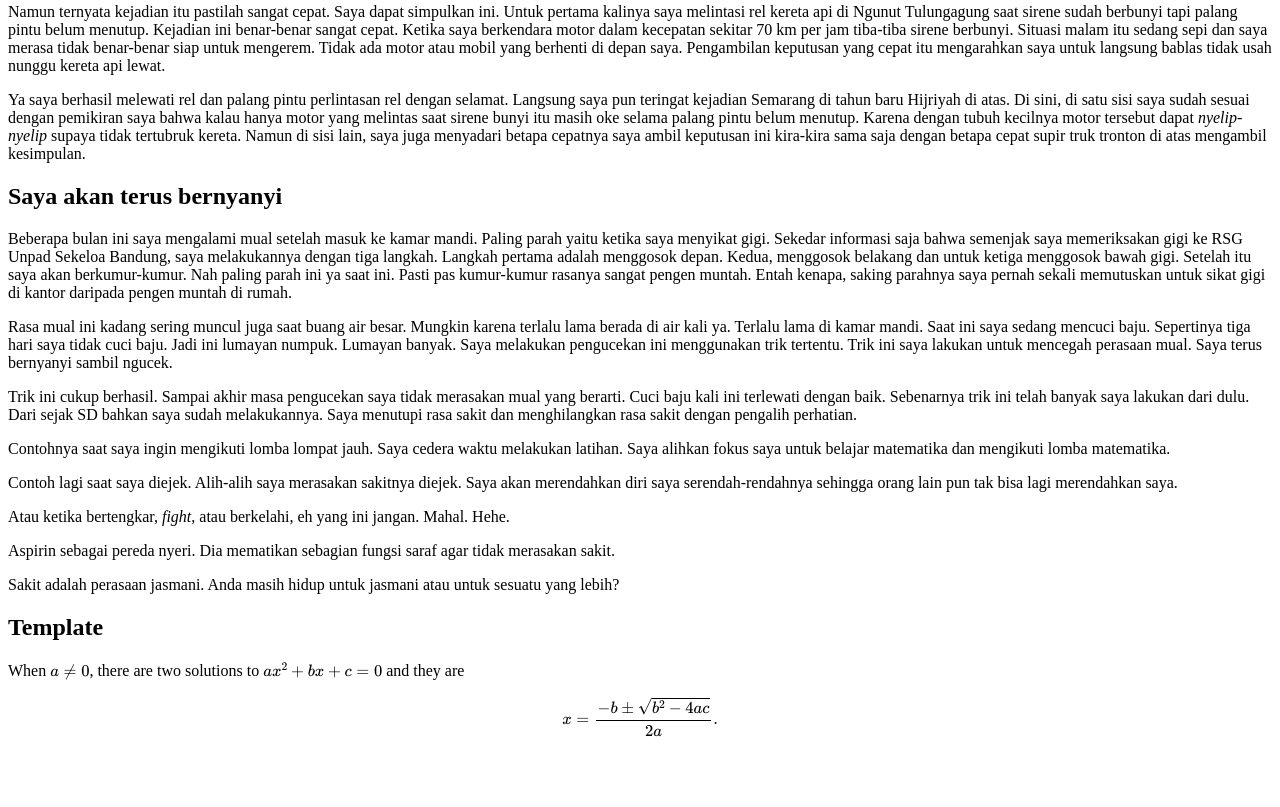
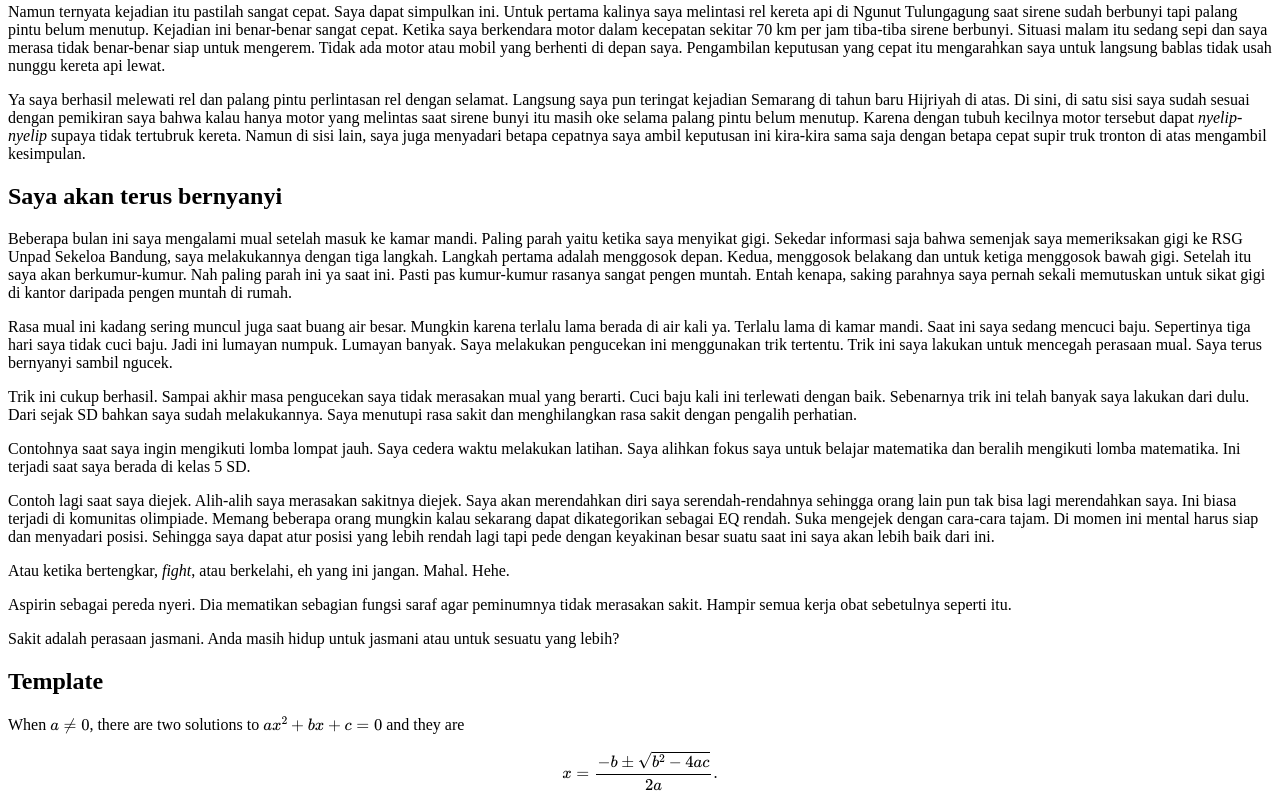
Before and after one commit to paggalih/reflection, a plain HTML site: page index.html in a window 1280 px wide. Shown: the part 3070-3877 px from the top of the page. Before the commit the page ends 3823 px from the top, so only its background shows below. Drawn offline with nearby package versions, Linux system fonts and the light colour scheme.

Commit message:
Update index.html

```diff
--- a/index.html
+++ b/index.html
@@ -212,13 +212,13 @@ span[data-type=footnote] {
 
 <p>	  Trik ini cukup berhasil. Sampai akhir masa pengucekan saya tidak merasakan mual yang berarti. Cuci baju kali ini terlewati dengan baik. Sebenarnya trik ini telah banyak saya lakukan dari dulu. Dari sejak SD bahkan saya sudah melakukannya. Saya menutupi rasa sakit dan menghilangkan rasa sakit dengan pengalih perhatian.</p>
 
-	  <p>Contohnya saat saya ingin mengikuti lomba lompat jauh. Saya cedera waktu melakukan latihan. Saya alihkan fokus saya untuk belajar matematika dan mengikuti lomba matematika.</p>
+	  <p>Contohnya saat saya ingin mengikuti lomba lompat jauh. Saya cedera waktu melakukan latihan. Saya alihkan fokus saya untuk belajar matematika dan beralih mengikuti lomba matematika. Ini terjadi saat saya berada di kelas 5 SD.</p>
 
-	  <p>Contoh lagi saat saya diejek. Alih-alih saya merasakan sakitnya diejek. Saya akan merendahkan diri saya serendah-rendahnya sehingga orang lain pun tak bisa lagi merendahkan saya.</p>
+	  <p>Contoh lagi saat saya diejek. Alih-alih saya merasakan sakitnya diejek. Saya akan merendahkan diri saya serendah-rendahnya sehingga orang lain pun tak bisa lagi merendahkan saya. Ini biasa terjadi di komunitas olimpiade. Memang beberapa orang mungkin kalau sekarang dapat dikategorikan sebagai EQ rendah. Suka mengejek dengan cara-cara tajam. Di momen ini mental harus siap dan menyadari posisi. Sehingga saya dapat atur posisi yang lebih rendah lagi tapi pede dengan keyakinan besar suatu saat ini saya akan lebih baik dari ini.</p>
 
 <p>	  Atau ketika bertengkar, <em>fight</em>, atau berkelahi, eh yang ini jangan. Mahal. Hehe.</p>
 
-<p>	  Aspirin sebagai pereda nyeri. Dia mematikan sebagian fungsi saraf agar tidak merasakan sakit.</p>
+<p>	  Aspirin sebagai pereda nyeri. Dia mematikan sebagian fungsi saraf agar peminumnya tidak merasakan sakit. Hampir semua kerja obat sebetulnya seperti itu.</p>
 
 <p>	  Sakit adalah perasaan jasmani. Anda masih hidup untuk jasmani atau untuk sesuatu yang lebih?</p>
       </section>
```
